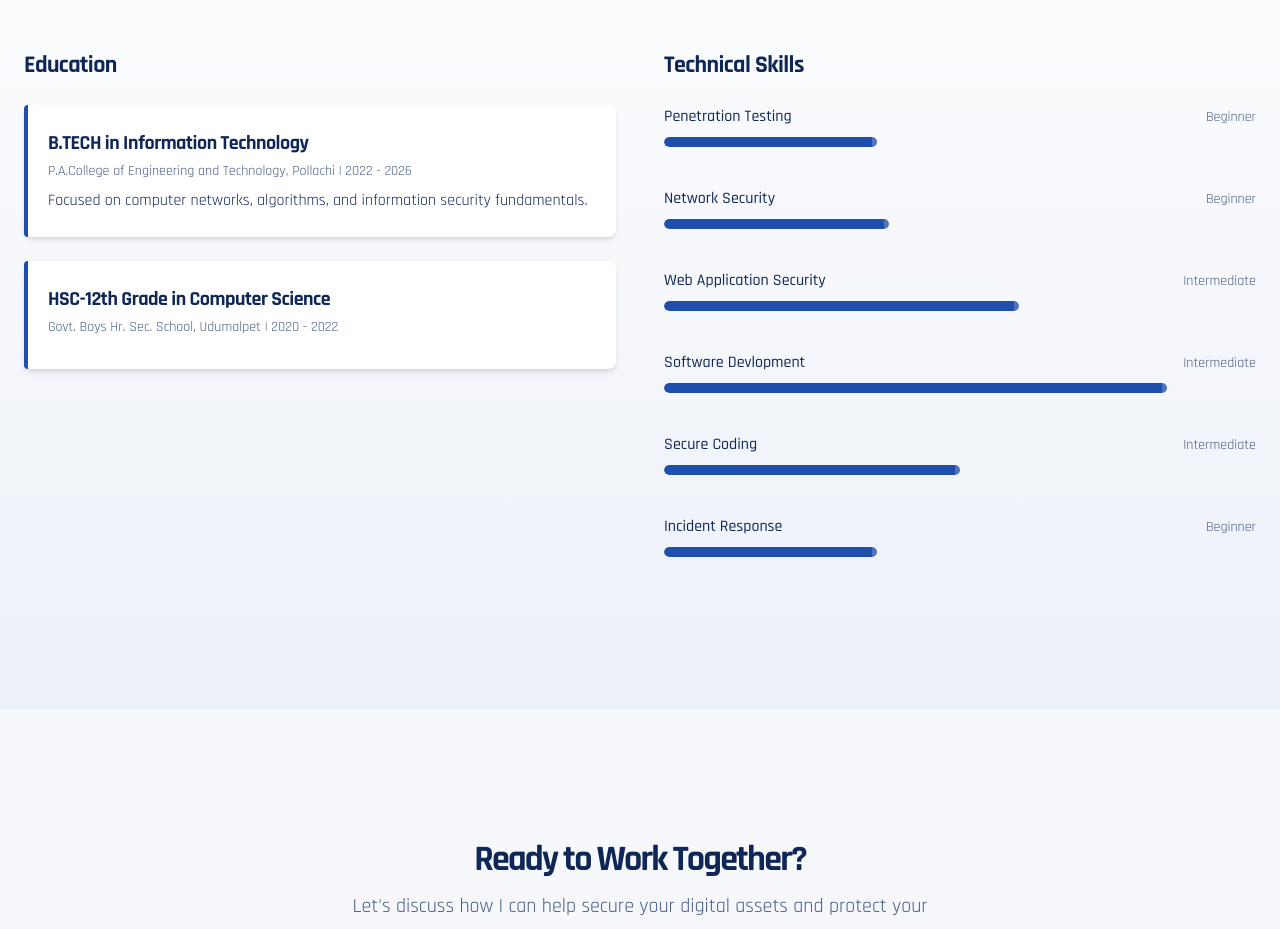
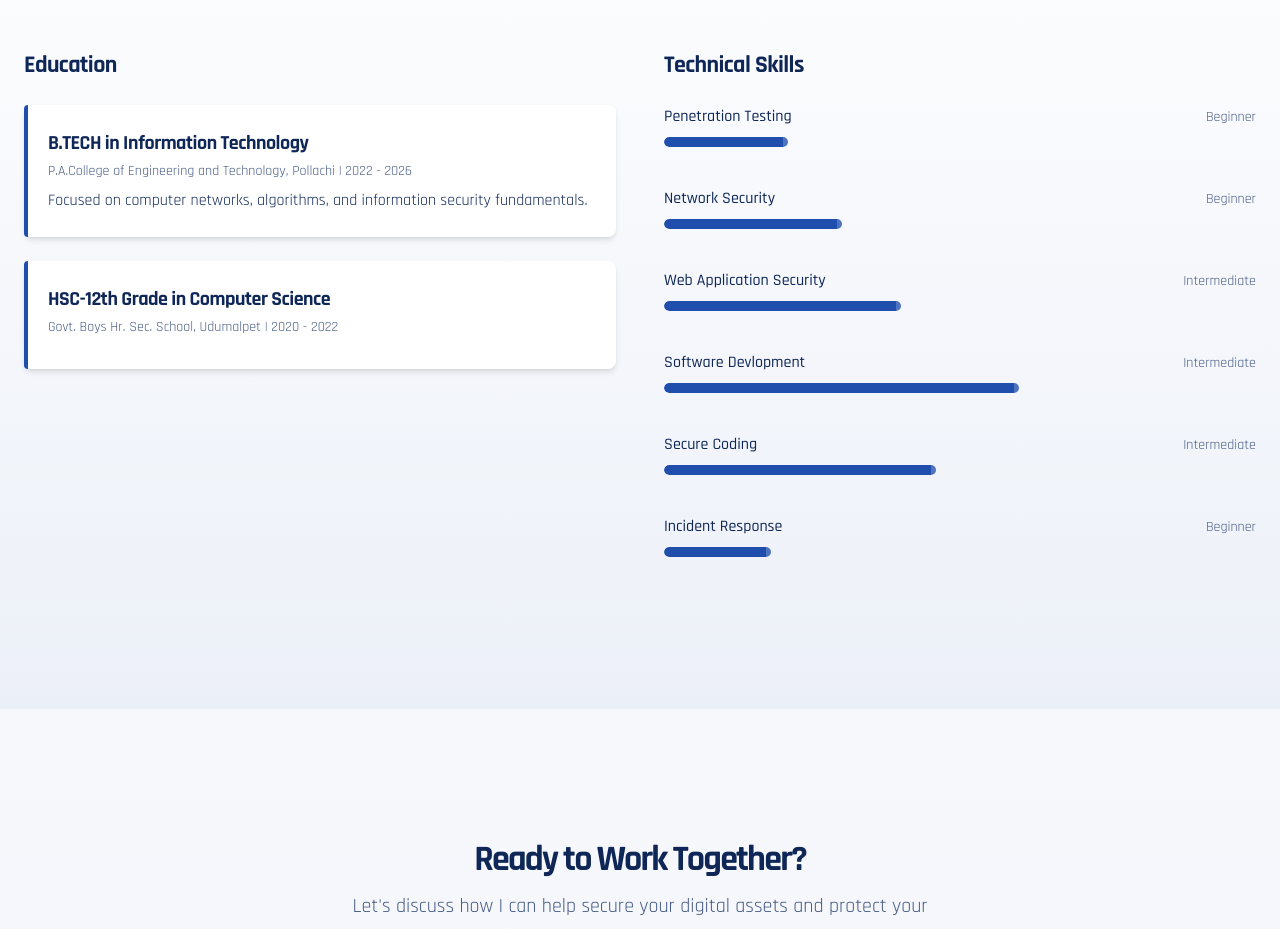
Before and after one commit to GD-125/portfolio, a Next.js app: page /about in a window 1280 px wide. Shown: the part 2840-3769 px from the top of the page. Built offline with nearby package versions, Linux system fonts and the light colour scheme.

Commit message:
Update page.tsx

```diff
--- a/app/about/page.tsx
+++ b/app/about/page.tsx
@@ -243,7 +243,7 @@ export default function AboutPage() {
                       <span className="text-sm text-muted-foreground">Beginner</span>
                     </div>
                     <div className="skill-bar">
-                      <div className="skill-progress" style={{ width: "36%" }}></div>
+                      <div className="skill-progress" style={{ width: "21%" }}></div>
                     </div>
                   </div>
 
@@ -253,7 +253,7 @@ export default function AboutPage() {
                       <span className="text-sm text-muted-foreground">Beginner</span>
                     </div>
                     <div className="skill-bar">
-                      <div className="skill-progress" style={{ width: "38%" }}></div>
+                      <div className="skill-progress" style={{ width: "30%" }}></div>
                     </div>
                   </div>
 
@@ -263,7 +263,7 @@ export default function AboutPage() {
                       <span className="text-sm text-muted-foreground">Intermediate</span>
                     </div>
                     <div className="skill-bar">
-                      <div className="skill-progress" style={{ width: "60%" }}></div>
+                      <div className="skill-progress" style={{ width: "40%" }}></div>
                     </div>
                   </div>
 
@@ -273,7 +273,7 @@ export default function AboutPage() {
                       <span className="text-sm text-muted-foreground">Intermediate</span>
                     </div>
                     <div className="skill-bar">
-                      <div className="skill-progress" style={{ width: "85%" }}></div>
+                      <div className="skill-progress" style={{ width: "60%" }}></div>
                     </div>
                   </div>
 
@@ -283,7 +283,7 @@ export default function AboutPage() {
                       <span className="text-sm text-muted-foreground">Intermediate</span>
                     </div>
                     <div className="skill-bar">
-                      <div className="skill-progress" style={{ width: "50%" }}></div>
+                      <div className="skill-progress" style={{ width: "46%" }}></div>
                     </div>
                   </div>
 
@@ -293,7 +293,7 @@ export default function AboutPage() {
                       <span className="text-sm text-muted-foreground">Beginner</span>
                     </div>
                     <div className="skill-bar">
-                      <div className="skill-progress" style={{ width: "36%" }}></div>
+                      <div className="skill-progress" style={{ width: "18%" }}></div>
                     </div>
                   </div>
                 </div>
```
